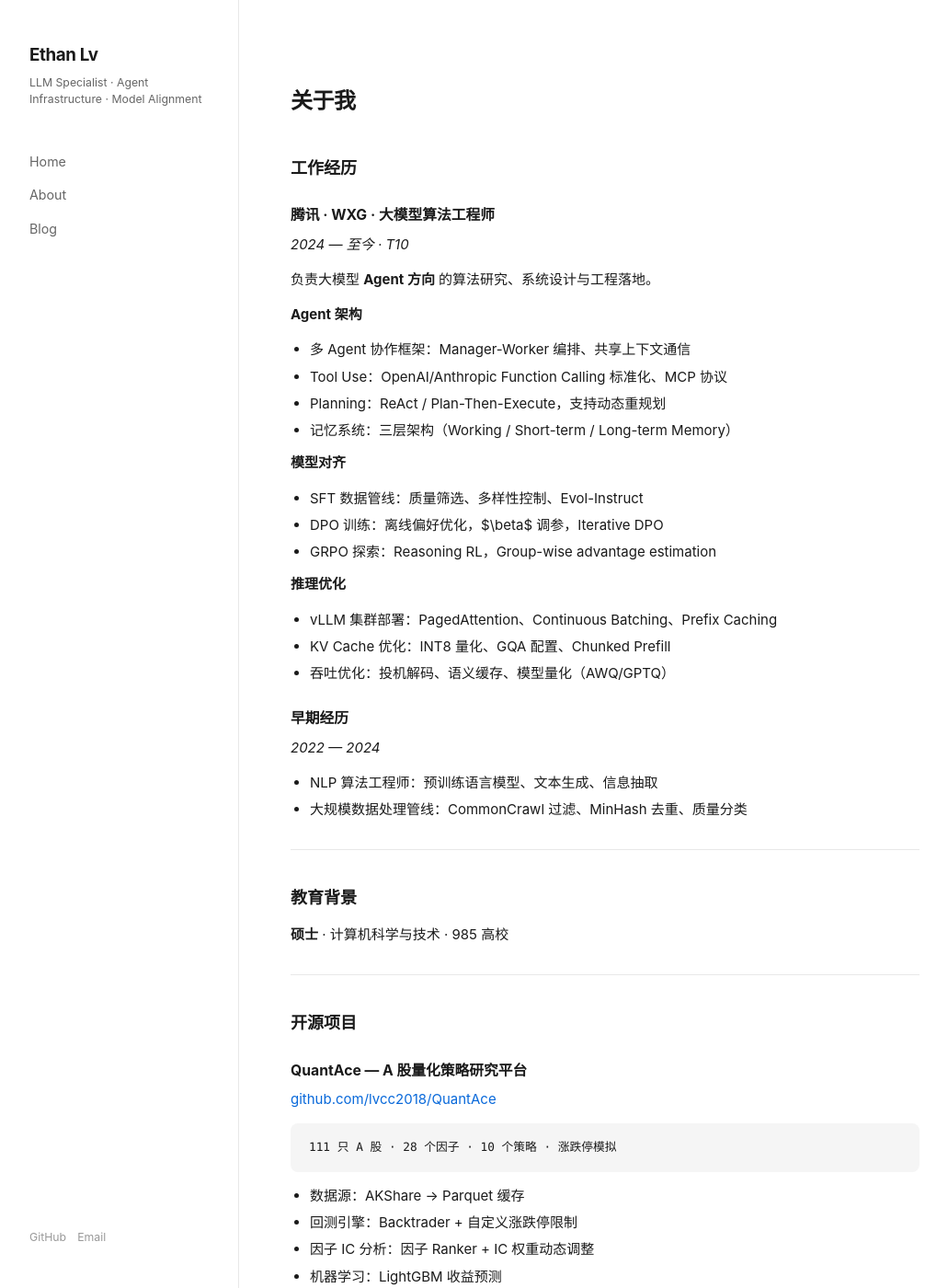
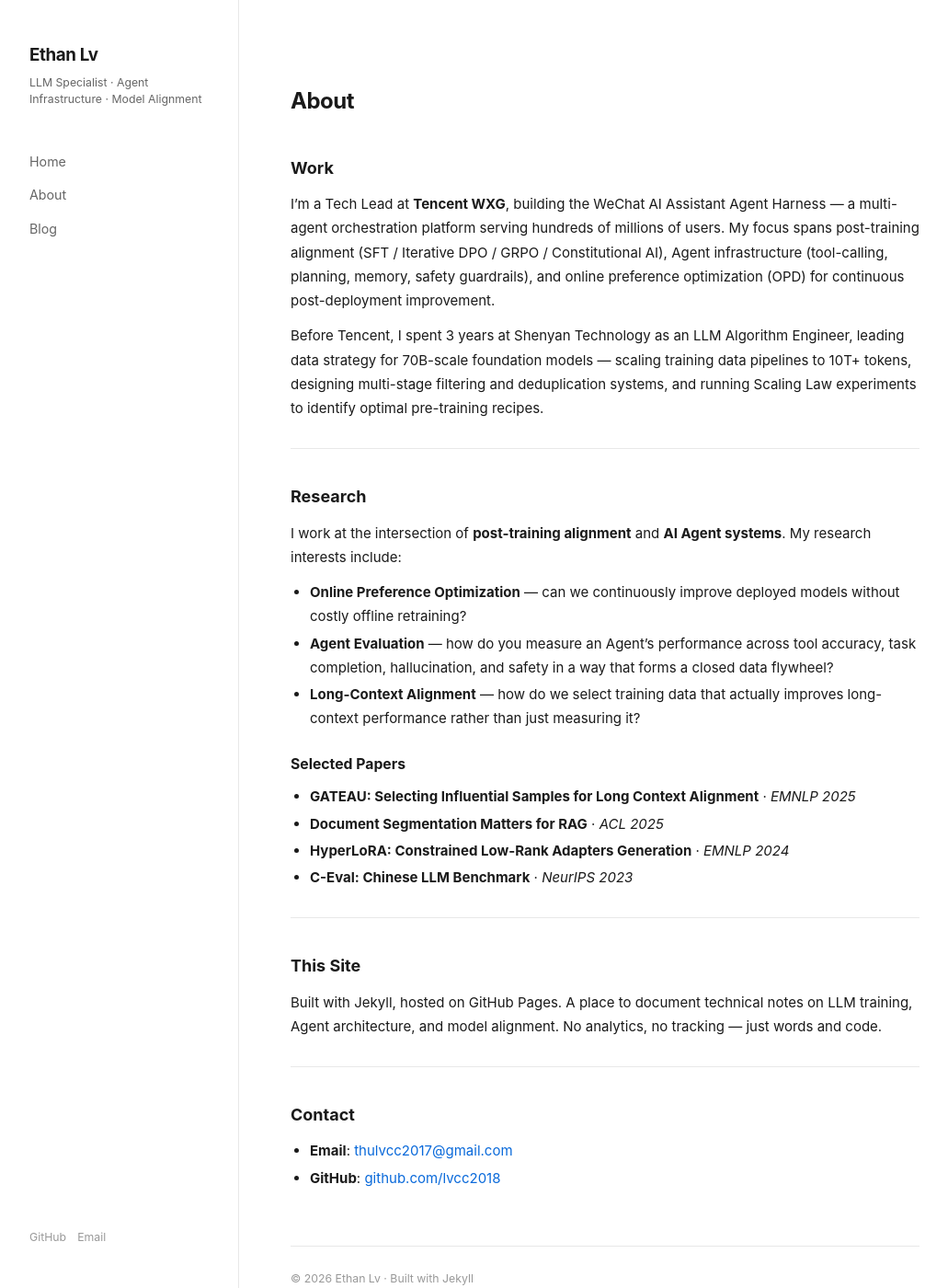
Before and after one commit to lvcc2018/lvcc2018.github.io, a Jekyll site: the page built from about.md, in a window 1280 px wide and 1400 px high. Shown: the whole window at 92% size, without its empty margins (0-1031 px from the left). Built offline with Jekyll 4.4.1, drawn with Linux system fonts in a browser that asks for light colours; some of the changed text lies outside the part shown.

Commit message:
rewrite about page in English with research focus and selected papers

````diff
--- a/about.md
+++ b/about.md
@@ -1,65 +1,40 @@
 ---
-title: About · 关于我
+title: About
 layout: default
 ---
 
-# 关于我
+# About
 
-## 工作经历
+## Work
 
-### 腾讯 · WXG · 大模型算法工程师
-*2024 — 至今 · T10*
+I'm a Tech Lead at **Tencent WXG**, building the WeChat AI Assistant Agent Harness — a multi-agent orchestration platform serving hundreds of millions of users. My focus spans post-training alignment (SFT / Iterative DPO / GRPO / Constitutional AI), Agent infrastructure (tool-calling, planning, memory, safety guardrails), and online preference optimization (OPD) for continuous post-deployment improvement.
 
-负责大模型 **Agent 方向** 的算法研究、系统设计与工程落地。
-
-**Agent 架构**
-- 多 Agent 协作框架：Manager-Worker 编排、共享上下文通信
-- Tool Use：OpenAI/Anthropic Function Calling 标准化、MCP 协议
-- Planning：ReAct / Plan-Then-Execute，支持动态重规划
-- 记忆系统：三层架构（Working / Short-term / Long-term Memory）
-
-**模型对齐**
-- SFT 数据管线：质量筛选、多样性控制、Evol-Instruct
-- DPO 训练：离线偏好优化，$\beta$ 调参，Iterative DPO
-- GRPO 探索：Reasoning RL，Group-wise advantage estimation
-
-**推理优化**
-- vLLM 集群部署：PagedAttention、Continuous Batching、Prefix Caching
-- KV Cache 优化：INT8 量化、GQA 配置、Chunked Prefill
-- 吞吐优化：投机解码、语义缓存、模型量化（AWQ/GPTQ）
-
-### 早期经历
-*2022 — 2024*
-
-- NLP 算法工程师：预训练语言模型、文本生成、信息抽取
-- 大规模数据处理管线：CommonCrawl 过滤、MinHash 去重、质量分类
+Before Tencent, I spent 3 years at Shenyan Technology as an LLM Algorithm Engineer, leading data strategy for 70B-scale foundation models — scaling training data pipelines to 10T+ tokens, designing multi-stage filtering and deduplication systems, and running Scaling Law experiments to identify optimal pre-training recipes.
 
 ---
 
-## 教育背景
+## Research
 
-**硕士** · 计算机科学与技术 · 985 高校
+I work at the intersection of **post-training alignment** and **AI Agent systems**. My research interests include:
+
+- **Online Preference Optimization** — can we continuously improve deployed models without costly offline retraining?
+- **Agent Evaluation** — how do you measure an Agent's performance across tool accuracy, task completion, hallucination, and safety in a way that forms a closed data flywheel?
+- **Long-Context Alignment** — how do we select training data that actually improves long-context performance rather than just measuring it?
+
+### Selected Papers
+{% assign papers = "GATEAU: Selecting Influential Samples for Long Context Alignment|EMNLP 2025,Document Segmentation Matters for RAG|ACL 2025,HyperLoRA: Constrained Low-Rank Adapters Generation|EMNLP 2024,C-Eval: Chinese LLM Benchmark|NeurIPS 2023" | split: "," %}
+{% for p in papers %}{% assign parts = p | split: "|" %}- **{{ parts[0] }}** · *{{ parts[1] }}*
+{% endfor %}
 
 ---
 
-## 开源项目
+## This Site
 
-### QuantAce — A 股量化策略研究平台
-[github.com/lvcc2018/QuantAce](https://github.com/lvcc2018/QuantAce)
-
-```
-111 只 A 股 · 28 个因子 · 10 个策略 · 涨跌停模拟
-```
-
-- 数据源：AKShare → Parquet 缓存
-- 回测引擎：Backtrader + 自定义涨跌停限制
-- 因子 IC 分析：因子 Ranker + IC 权重动态调整
-- 机器学习：LightGBM 收益预测
-- 定时任务：每交易日 15:30 自动同步数据，16:00 信号扫描
+Built with Jekyll, hosted on GitHub Pages. A place to document technical notes on LLM training, Agent architecture, and model alignment. No analytics, no tracking — just words and code.
 
 ---
 
-## 联系我
+## Contact
 
 - **Email**: [thulvcc2017@gmail.com](mailto:thulvcc2017@gmail.com)
 - **GitHub**: [github.com/lvcc2018](https://github.com/lvcc2018)
````
